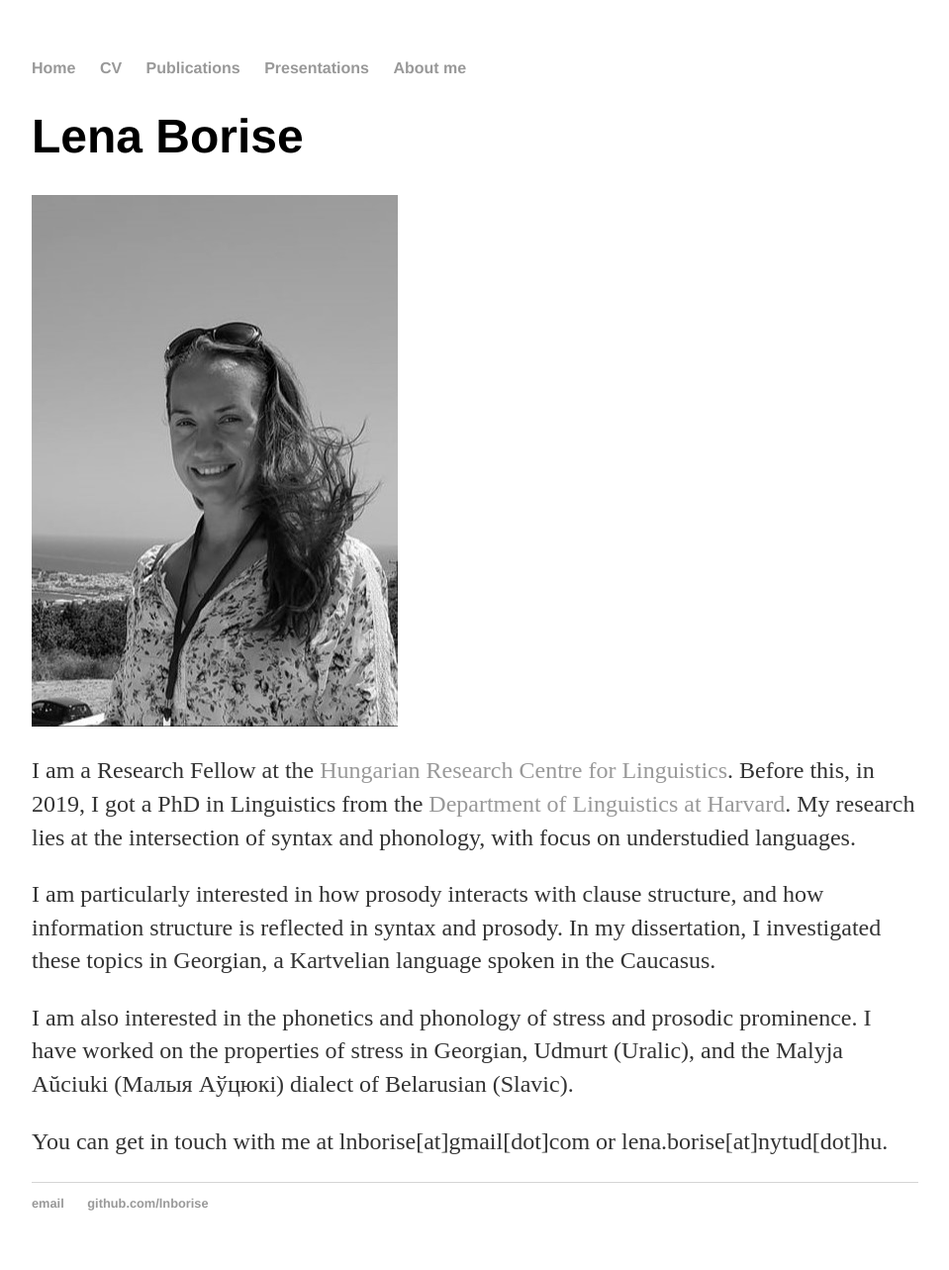
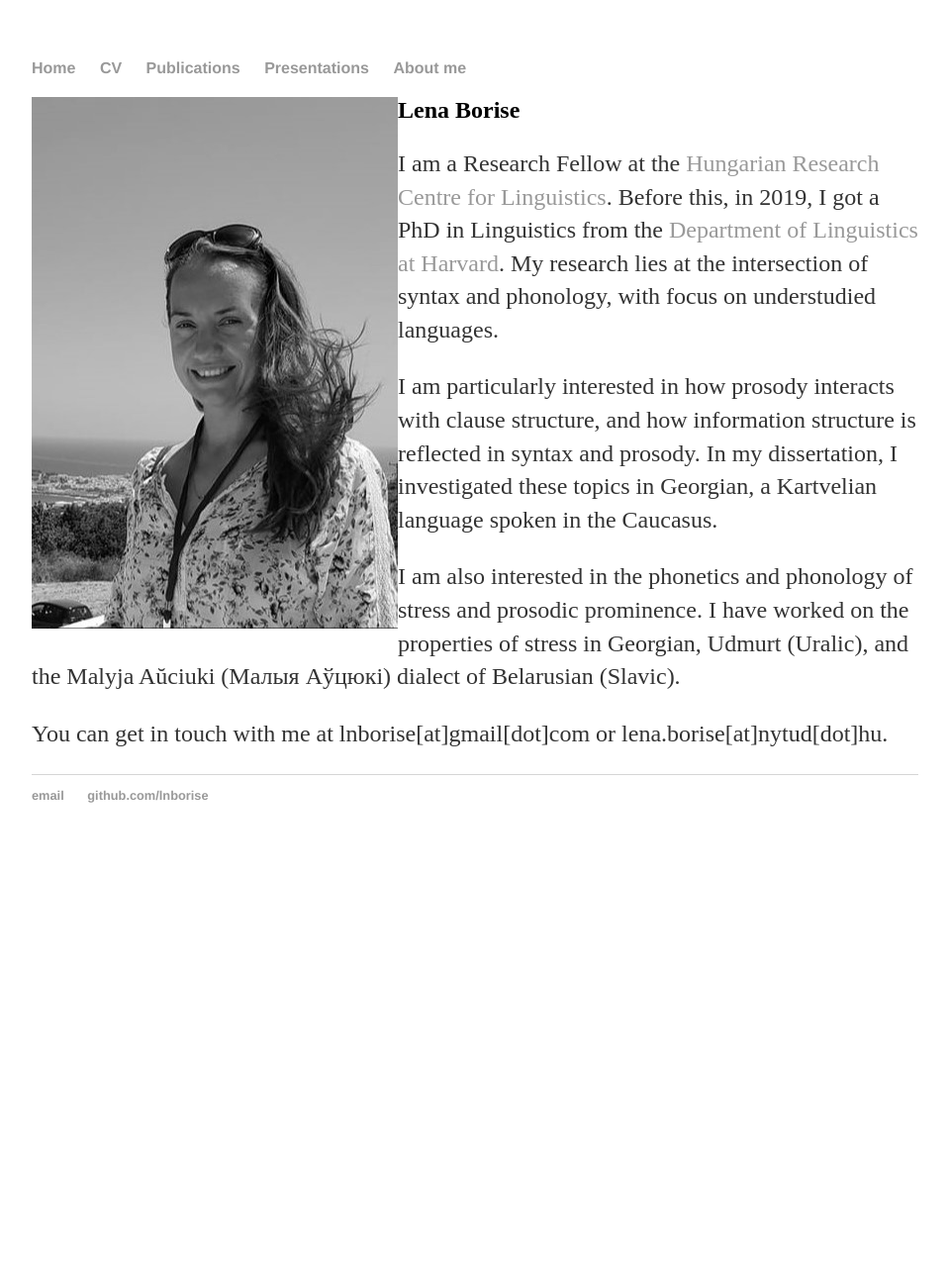
Before and after one commit to lnborise/lnborise.github.io, a Jekyll site: the page built from index.html, in a window 1280 px wide. Shown: the whole page at 99% size, without its empty margins (160-1119 px from the left). Built offline with Jekyll 4.4.1, drawn with Linux system fonts in a browser that asks for light colours; after the commit the page ends 900 px from its top, so only the background shows below that.

Commit message:
Update index.html

```diff
--- a/index.html
+++ b/index.html
@@ -2,12 +2,15 @@
 layout: default
 title: Lena Borise
 ---
-<div class="blurb">
-	<h1>Lena Borise</h1>
-	<img src="/assets/LB.jpg" alt="">
-
-	<p>I am a Research Fellow at the <a href="http://www.nytud.hu/eng/index.html">Hungarian Research Centre for Linguistics</a>. Before this, in 2019, I got a PhD in Linguistics from the <a href="https://linguistics.fas.harvard.edu/">Department of Linguistics at Harvard</a>. My research lies at the intersection of syntax and phonology, with focus on understudied languages.</p>
+<div style="clear: both;">
+  <div style="float: left; margin-right 1em;">
+    <img src="/assets/LB.jpg" alt="">
+  </div>
+  <div>
+    <h2>Lena Borise</h2>
+    <p>I am a Research Fellow at the <a href="http://www.nytud.hu/eng/index.html">Hungarian Research Centre for Linguistics</a>. Before this, in 2019, I got a PhD in Linguistics from the <a href="https://linguistics.fas.harvard.edu/">Department of Linguistics at Harvard</a>. My research lies at the intersection of syntax and phonology, with focus on understudied languages.</p>
 	<p>I am particularly interested in how prosody interacts with clause structure, and how information structure is reflected in syntax and prosody. In my dissertation, I investigated these topics in Georgian, a Kartvelian language spoken in the Caucasus.</p>
 	<p>I am also interested in the phonetics and phonology of stress and prosodic prominence. I have worked on the properties of stress in Georgian, Udmurt (Uralic), and the Malyja Aŭciuki (Малыя Аўцюкі) dialect of Belarusian (Slavic).</p>
-	<p>You can get in touch with me at lnborise[at]gmail[dot]com or lena.borise[at]nytud[dot]hu.
-</div><!-- /.blurb -->
+	<p>You can get in touch with me at lnborise[at]gmail[dot]com or lena.borise[at]nytud[dot]hu.</p>
+  </div>
+</div>
```
